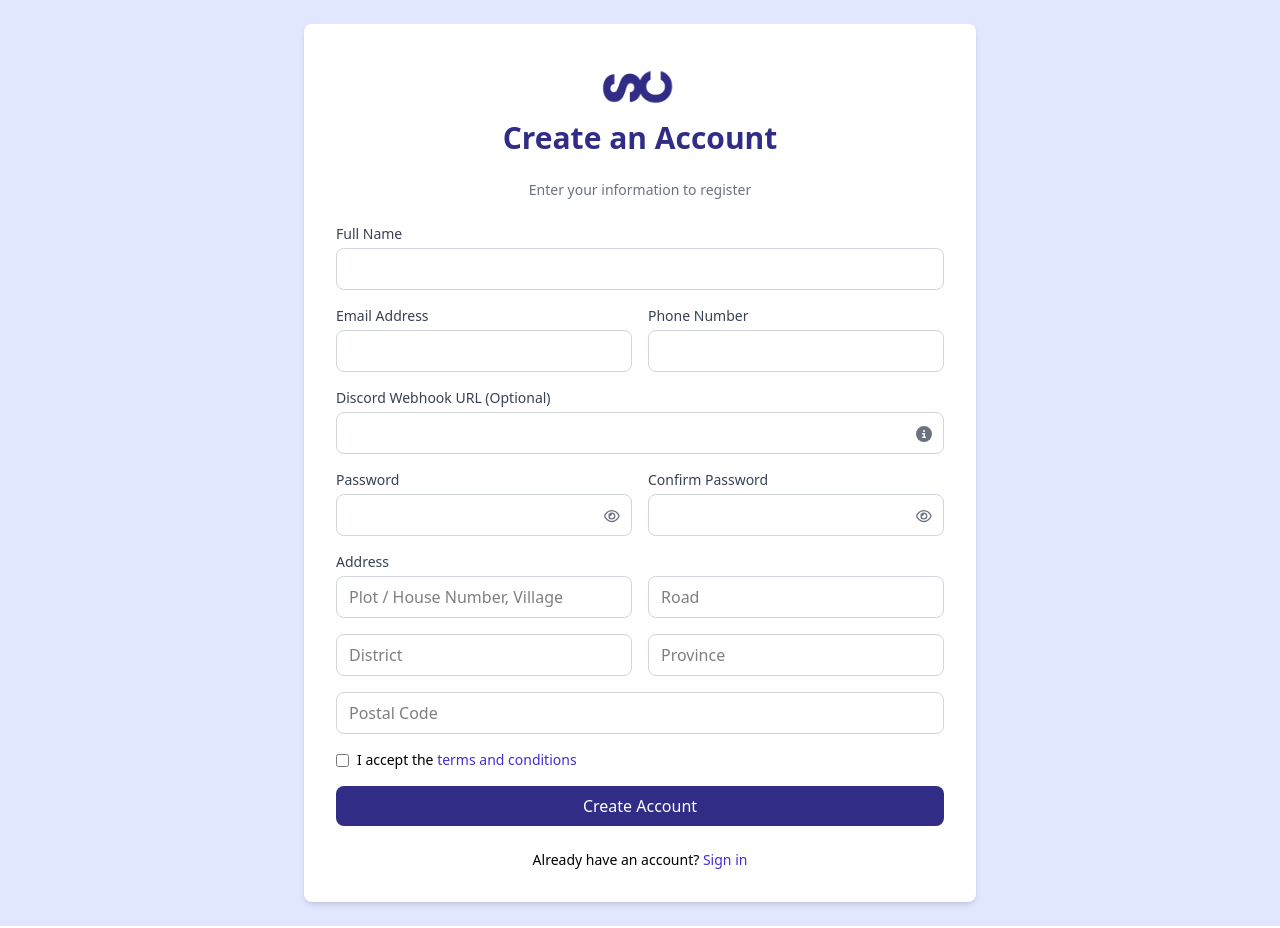
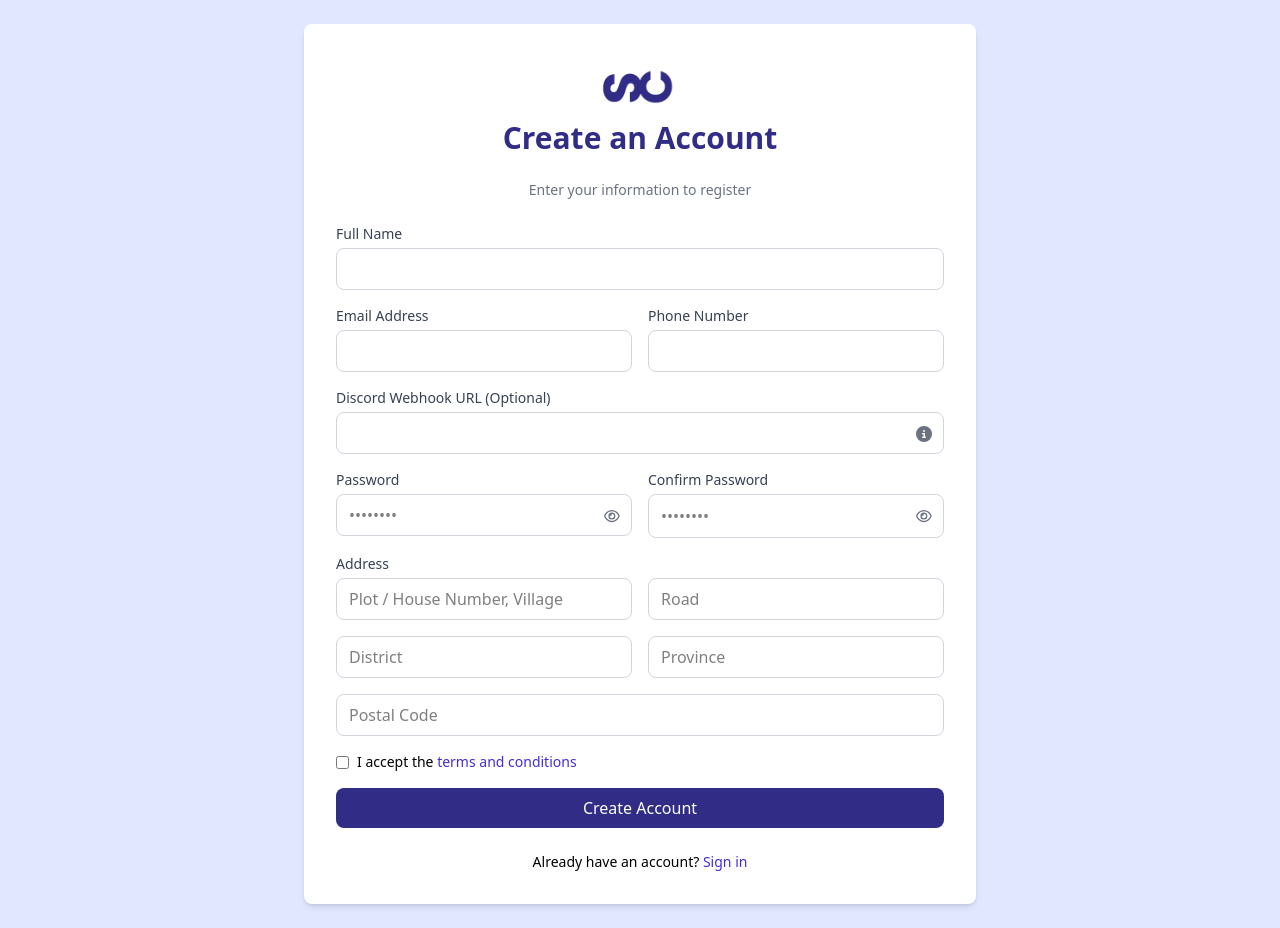
Before and after one commit to heiiodear/Capstone-Project, a React (Vite) app in the folder web/my-app/client/: page /register in a window 1280 px wide. Built offline with nearby package versions, Linux system fonts and the light colour scheme.

Commit message:
edit password block

```diff
--- a/web/my-app/client/src/pages/Login.jsx
+++ b/web/my-app/client/src/pages/Login.jsx
@@ -35,7 +35,7 @@ function Login() {
 
   return (
     <>
-    <style>
+    {/* <style>
       {`
         input[type="password"]::-ms-reveal,
         input[type="password"]::-ms-clear {
@@ -47,7 +47,7 @@ function Login() {
           display: none !important;
         }
       `}
-    </style>
+    </style> */}
     <div className="min-h-screen flex justify-center items-center p-4 bg-indigo-100">
       <div className="w-full max-w-md bg-white rounded-lg shadow-md p-6 space-y-4">
         <div className="flex justify-center">
@@ -79,7 +79,7 @@ function Login() {
                 onChange={(e) => setPassword(e.target.value)}
                 placeholder="••••••••"
                 required
-                className="mt-1 w-full border border-gray-300 rounded-lg px-3 py-2 pr-10 focus:outline-none focus:ring-2 focus:ring-indigo-500"
+                className="mt-1 w-full h-11 border border-gray-300 rounded-lg px-3 py-2 pr-10 focus:outline-none focus:ring-2 focus:ring-indigo-500"
               />
               <div className="absolute inset-y-0 right-0 flex items-center pr-3">
                 <button
--- a/web/my-app/client/src/pages/ResetPassword.jsx
+++ b/web/my-app/client/src/pages/ResetPassword.jsx
@@ -74,7 +74,7 @@ function ResetPassword() {
                                 required
                                 value={password}
                                 onChange={(e) => setPassword(e.target.value)}
-                                className="w-full border border-gray-300 rounded-lg px-3 py-2 pr-10 focus:outline-none focus:ring-2 focus:ring-blue-500"
+                                className="w-full border h-11 border-gray-300 rounded-lg px-3 py-2 pr-10 focus:outline-none focus:ring-2 focus:ring-blue-500"
                             />
                             <button
                                 type="button"
--- a/web/my-app/client/src/pages/Signup.jsx
+++ b/web/my-app/client/src/pages/Signup.jsx
@@ -90,7 +90,7 @@ function Signup() {
 
   return (
     <>
-      <style>
+      {/* <style>
         {`
           input[type="password"]::-ms-reveal,
           input[type="password"]::-ms-clear {
@@ -102,7 +102,7 @@ function Signup() {
             display: none !important;
           }
         `}
-      </style>
+      </style> */}
       <div className="min-h-screen flex items-center justify-center bg-indigo-100 px-4 py-6">
         <div className="w-full max-w-2xl bg-white rounded-lg shadow-md p-8 space-y-6">
           <div className="flex justify-center">
@@ -210,6 +210,7 @@ function Signup() {
                   name="password"
                   value={formData.password}
                   onChange={handleChange}
+                  placeholder="••••••••"
                   required
                   className="mt-1 w-full rounded-lg border border-gray-300 px-3 py-2 pr-10 focus:ring-2 focus:ring-indigo-500"
                 />
@@ -232,9 +233,10 @@ function Signup() {
                   type={showConfirmPassword ? "text" : "password"}
                   name="confirmPassword"
                   value={formData.confirmPassword}
+                  placeholder="••••••••"
                   onChange={handleChange}
                   required
-                  className="mt-1 w-full rounded-lg border border-gray-300 px-3 py-2 pr-10 focus:ring-2 focus:ring-indigo-500"
+                  className="mt-1 w-full h-11 rounded-lg border border-gray-300 px-3 py-2 pr-10 focus:ring-2 focus:ring-indigo-500"
                 />
                 {formData.confirmPassword &&
                   formData.password !== formData.confirmPassword && (
```
